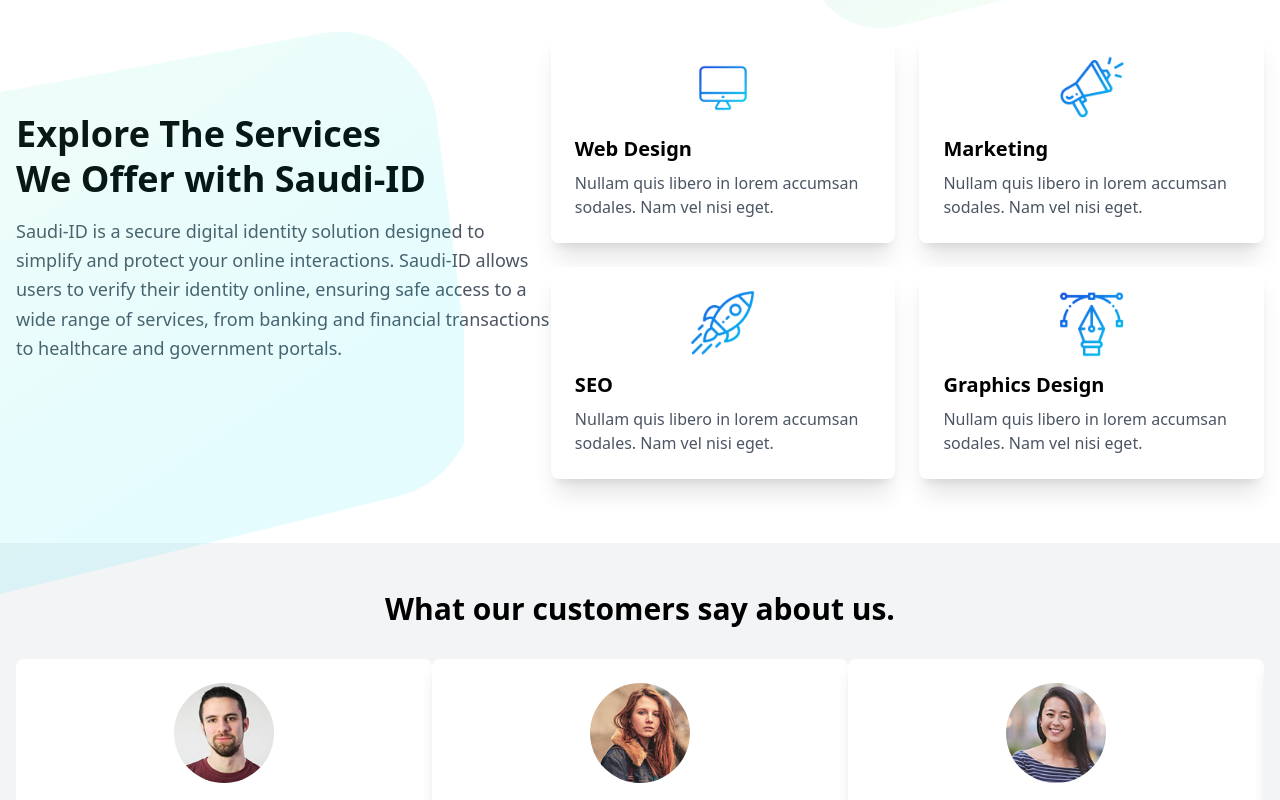
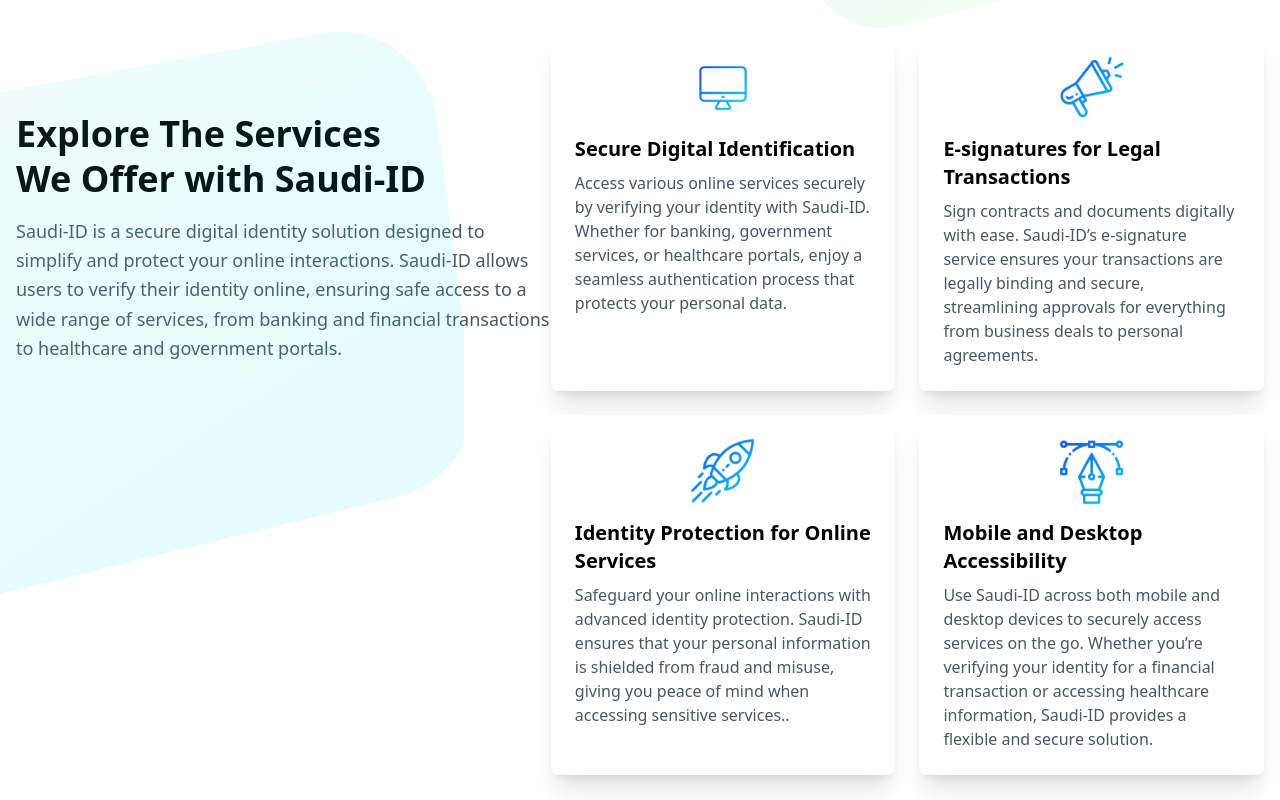
Before and after one commit to osmankelifa/saudi-ID, a Next.js app: page / in a window 1280 px wide. Shown: the part 1280-2080 px from the top of the page. Built offline with nearby package versions, Linux system fonts and the light colour scheme.

Commit message:
Update About page heading to include Saudi-ID

```diff
--- a/app/components/About.jsx
+++ b/app/components/About.jsx
@@ -68,10 +68,14 @@
                     className="object-cover"
                   />
                 </div>
-                <h3 className="text-xl font-semibold mb-2">Web Design</h3>
+                <h3 className="text-xl font-semibold mb-2">
+                  Secure Digital Identification
+                </h3>
                 <p className="text-gray-600">
-                  Nullam quis libero in lorem accumsan sodales. Nam vel nisi
-                  eget.
+                  Access various online services securely by verifying your
+                  identity with Saudi-ID. Whether for banking, government
+                  services, or healthcare portals, enjoy a seamless
+                  authentication process that protects your personal data.
                 </p>
               </div>
 
@@ -86,10 +90,14 @@
                     className="object-cover"
                   />
                 </div>
-                <h3 className="text-xl font-semibold mb-2">Marketing</h3>
+                <h3 className="text-xl font-semibold mb-2">
+                  E-signatures for Legal Transactions
+                </h3>
                 <p className="text-gray-600">
-                  Nullam quis libero in lorem accumsan sodales. Nam vel nisi
-                  eget.
+                  Sign contracts and documents digitally with ease. Saudi-ID’s
+                  e-signature service ensures your transactions are legally
+                  binding and secure, streamlining approvals for everything from
+                  business deals to personal agreements.
                 </p>
               </div>
 
@@ -104,10 +112,14 @@
                     className="object-cover"
                   />
                 </div>
-                <h3 className="text-xl font-semibold mb-2">SEO</h3>
+                <h3 className="text-xl font-semibold mb-2">
+                  Identity Protection for Online Services
+                </h3>
                 <p className="text-gray-600">
-                  Nullam quis libero in lorem accumsan sodales. Nam vel nisi
-                  eget.
+                  Safeguard your online interactions with advanced identity
+                  protection. Saudi-ID ensures that your personal information is
+                  shielded from fraud and misuse, giving you peace of mind when
+                  accessing sensitive services..
                 </p>
               </div>
 
@@ -122,10 +134,15 @@
                     className="object-cover"
                   />
                 </div>
-                <h3 className="text-xl font-semibold mb-2">Graphics Design</h3>
+                <h3 className="text-xl font-semibold mb-2">
+                  Mobile and Desktop Accessibility
+                </h3>
                 <p className="text-gray-600">
-                  Nullam quis libero in lorem accumsan sodales. Nam vel nisi
-                  eget.
+                  Use Saudi-ID across both mobile and desktop devices to
+                  securely access services on the go. Whether you’re verifying
+                  your identity for a financial transaction or accessing
+                  healthcare information, Saudi-ID provides a flexible and
+                  secure solution.
                 </p>
               </div>
             </div>
--- a/app/components/Hero.jsx
+++ b/app/components/Hero.jsx
@@ -26,7 +26,6 @@
       onSwiper={(swiper) => console.log(swiper)}
       onSlideChange={() => console.log("slide change")}
       loop={true}
-      loopAdditionalSlides={3} // Ensures smooth looping back to the 1st slide
       autoplay={{
         delay: 5000, // Delay between transitions in milliseconds (5000 = 5 seconds)
         disableOnInteraction: false, // Autoplay will not stop after interaction (like swiping manually)
```
